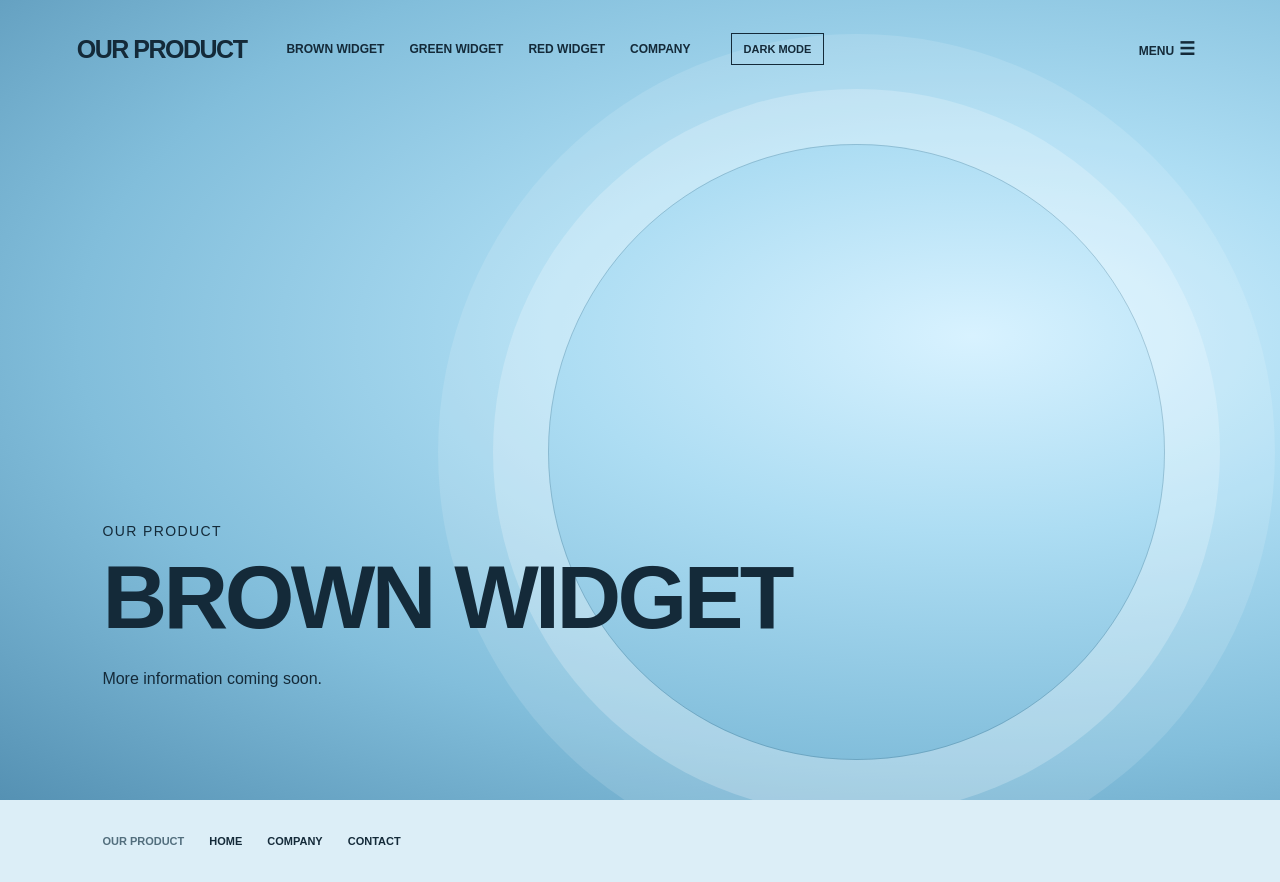
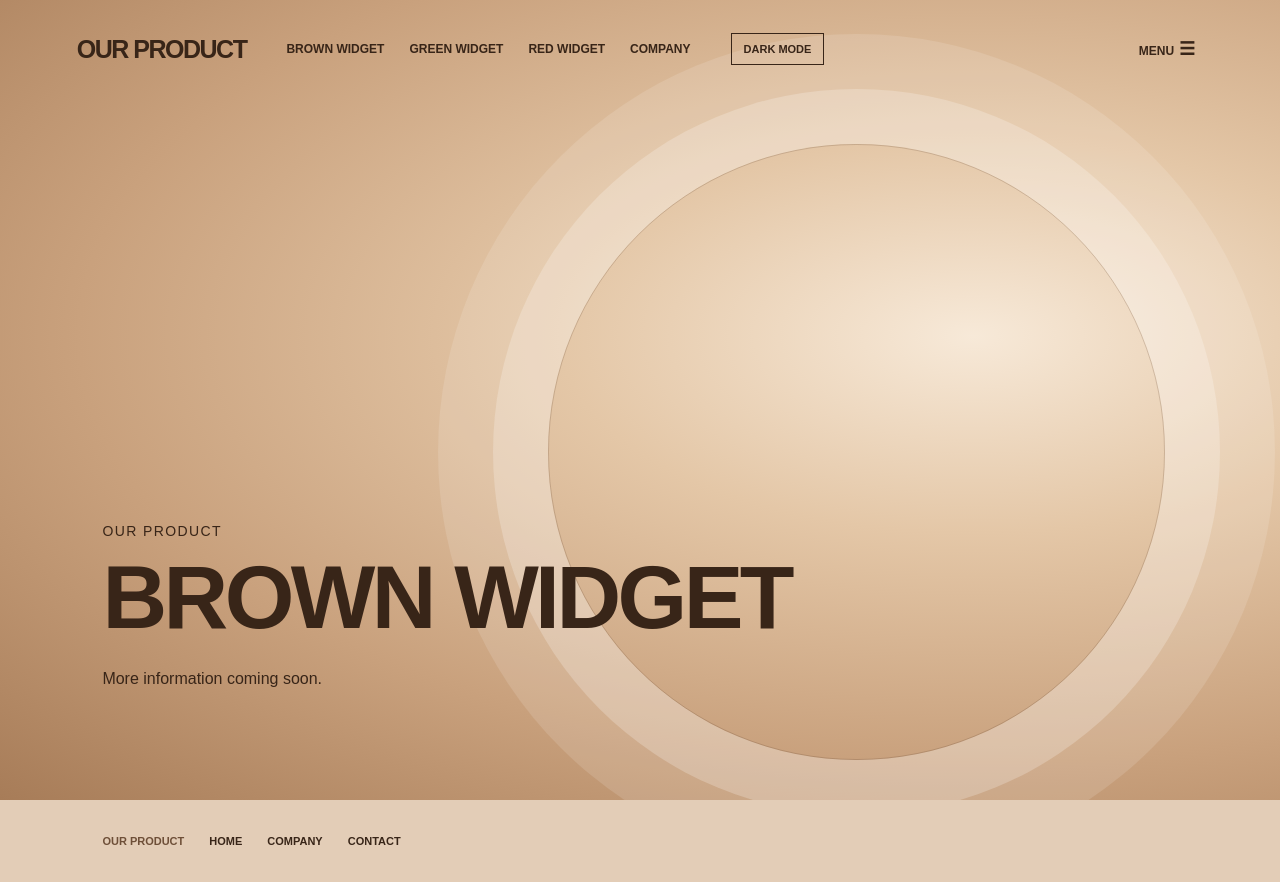
Before and after one commit to dustinupdyke/amazing_class_demo, a plain HTML site: page brown/index.html in a window 1280 px wide. Drawn offline with Linux system fonts and the light colour scheme.

Commit message:
brown widgets

```diff
--- a/brown/index.html
+++ b/brown/index.html
@@ -1,5 +1,5 @@
 <!doctype html>
 <html lang="en"><head><meta charset="utf-8"><meta name="viewport" content="width=device-width, initial-scale=1"><title>Brown widget | Our product</title><link rel="icon" type="image/x-icon" sizes="16x16 32x32 48x48" href="../favicon.ico?v=2"><link rel="icon" type="image/svg+xml" sizes="any" href="../favicon.svg?v=2"><link rel="apple-touch-icon" sizes="180x180" href="../apple-touch-icon.png?v=2"><script>try { document.documentElement.dataset.theme = localStorage.getItem("theme") || (matchMedia("(prefers-color-scheme: light)").matches ? "light" : "dark"); } catch (e) {}</script><link rel="stylesheet" href="../style.css"></head>
-<body><header><a class="brand" href="../index.html">OUR PRODUCT</a><nav aria-label="Product navigation"><a href="../brown/">Brown widget</a><a href="../green/">Green widget</a><a href="../red/">Red widget</a><a href="../company/">Company</a></nav><button class="theme-toggle" type="button">Light mode</button><details class="menu"><summary>Menu</summary><div><a href="../brown/">Brown widget</a><a href="../green/">Green widget</a><a href="../red/">Red widget</a><a href="../company/">Our company</a><a href="../company/who-we-are/">Who we are</a><a href="../company/contact/">Contact</a></div></details></header>
+<body class="brown-widget"><header><a class="brand" href="../index.html">OUR PRODUCT</a><nav aria-label="Product navigation"><a href="../brown/">Brown widget</a><a href="../green/">Green widget</a><a href="../red/">Red widget</a><a href="../company/">Company</a></nav><button class="theme-toggle" type="button">Light mode</button><details class="menu"><summary>Menu</summary><div><a href="../brown/">Brown widget</a><a href="../green/">Green widget</a><a href="../red/">Red widget</a><a href="../company/">Our company</a><a href="../company/who-we-are/">Who we are</a><a href="../company/contact/">Contact</a></div></details></header>
 <main><section class="hero"><div class="hero-content"><p class="eyebrow">Our product</p><h1>Brown widget</h1><p>More information coming soon.</p></div></section></main>
 <footer><span>Our product</span><a href="../index.html">Home</a><a href="../company/">Company</a><a href="../company/contact/">Contact</a></footer><script src="../theme.js"></script></body></html>
--- a/style.css
+++ b/style.css
@@ -51,3 +51,17 @@ footer span { color: #8e999c; }
 @media (max-width: 800px) { header { gap: 12px; } .theme-toggle { margin-left: auto; } .menu { margin-left: 0; } }
 body.home .hero { background: radial-gradient(ellipse at 76% 42%, hsl(var(--home-hue, 200) 55% 66%) 0%, hsl(var(--home-hue, 200) 45% 35%) 26%, hsl(var(--home-hue, 200) 45% 17%) 55%, #080f1a 100%); }
 :root[data-theme="light"] body.home .hero { background: radial-gradient(ellipse at 76% 42%, hsl(var(--home-hue, 200) 90% 93%) 0%, hsl(var(--home-hue, 200) 70% 82%) 30%, hsl(var(--home-hue, 200) 55% 68%) 65%, hsl(var(--home-hue, 200) 40% 52%) 100%); }
+/* Keep the Brown widget's palette consistent with the selected mode. */
+body.brown-widget { background: #21160f; color: #fff7ef; }
+body.brown-widget .hero { background: radial-gradient(ellipse at 76% 42%, #b58b69 0%, #765643 26%, #422c20 55%, #21160f 100%); }
+body.brown-widget .menu div { background: #302117; }
+body.brown-widget footer { background: #1a110c; }
+body.brown-widget footer span { color: #c4a891; }
+:root[data-theme="light"] body.brown-widget { background: #f1e2d2; color: #382518; }
+:root[data-theme="light"] body.brown-widget .hero { background: radial-gradient(ellipse at 76% 42%, #f7e9d8 0%, #e4c7a7 30%, #c9a17d 65%, #a77c58 100%); }
+:root[data-theme="light"] body.brown-widget .hero::after { border-color: #583b2633; }
+:root[data-theme="light"] body.brown-widget .menu div { background: #f1e2d2; box-shadow: 0 15px 35px #583b2633; }
+:root[data-theme="light"] body.brown-widget .menu a { border-color: #583b2633; }
+:root[data-theme="light"] body.brown-widget footer { background: #e3cdb7; }
+:root[data-theme="light"] body.brown-widget footer span { color: #6e4f38; }
+:root[data-theme="light"] body.brown-widget :is(a, summary, button):focus-visible { outline-color: #382518; }
```
